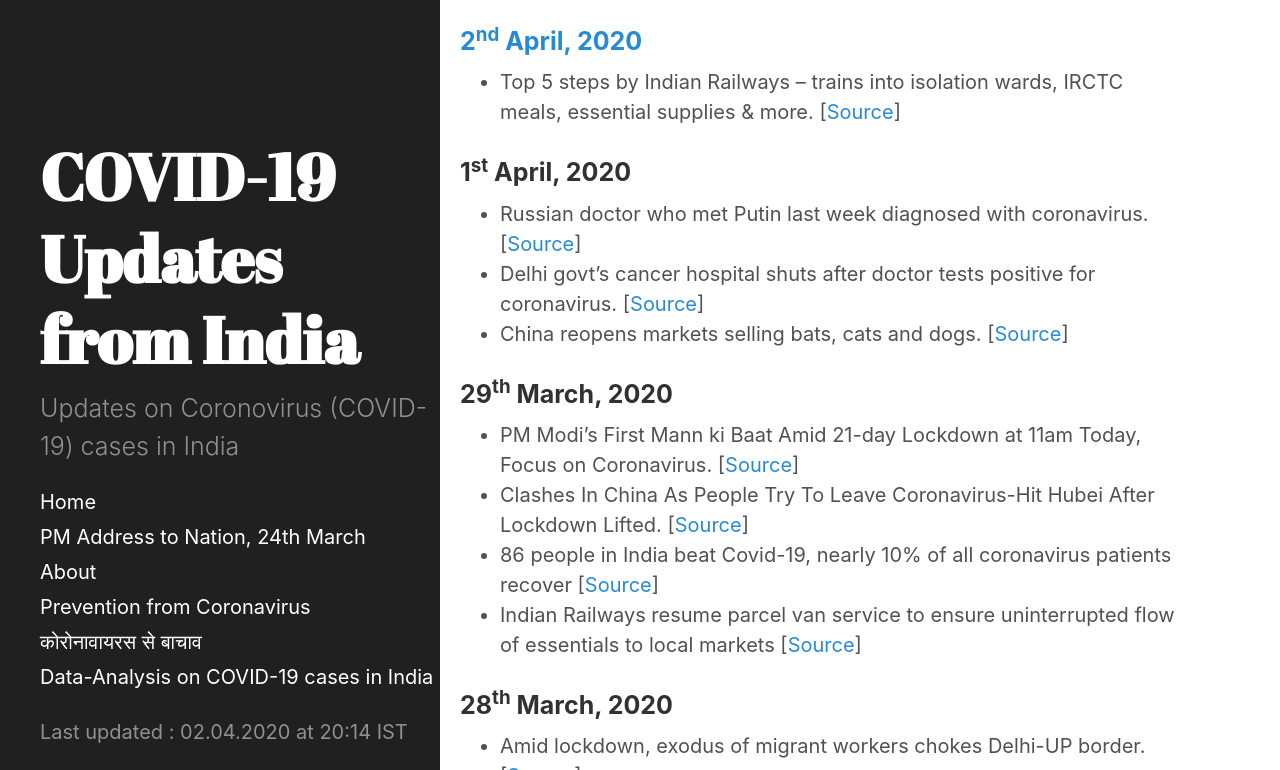
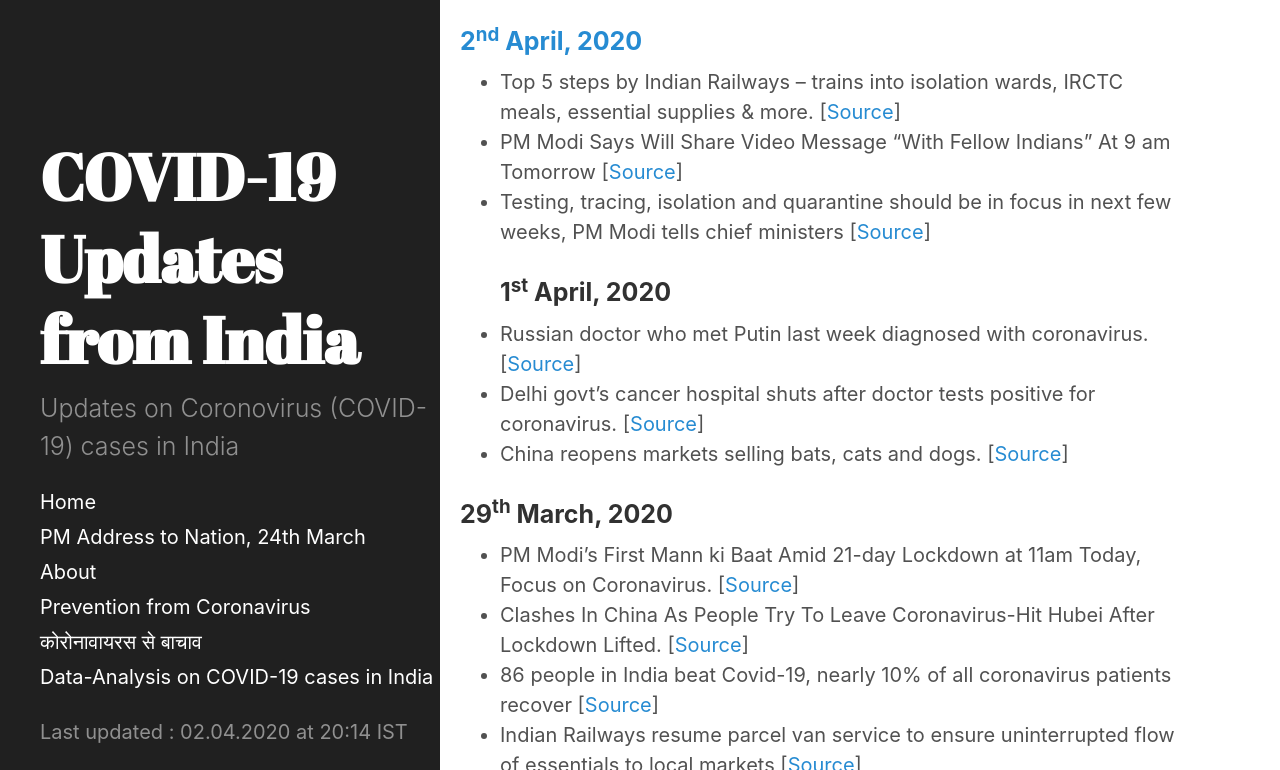
Before and after one commit to bhooraj/covid19updates-india, a Jekyll site: the page built from _posts/2020-03-29-Latest-updates.md, in a window 1280 px wide and 900 px high, scrolled down 1049 px, cut to the strip 130-900 px from the top of the window. Built offline with Jekyll 4.4.1, drawn with Linux system fonts in a browser that asks for light colours.

Commit message:
Update 2020-03-29-Latest-updates.md

```diff
--- a/_posts/2020-03-29-Latest-updates.md
+++ b/_posts/2020-03-29-Latest-updates.md
@@ -13,7 +13,8 @@
 
 ### [2<sup>nd</sup> April, 2020](#updates)
 - Top 5 steps by Indian Railways – trains into isolation wards, IRCTC meals, essential supplies & more. [[Source](https://www.financialexpress.com/infrastructure/railways/great-job-top-5-steps-by-indian-railways-trains-into-isolation-wards-irctc-meals-essential-supplies-more/1915814/)]
-
+- PM Modi Says Will Share Video Message "With Fellow Indians" At 9 am Tomorrow [[Source](https://www.ndtv.com/india-news/pm-narendra-modi-says-he-will-share-video-message-with-my-fellow-indians-at-9-am-tomorrow-2205051)]
+- Testing, tracing, isolation and quarantine should be in focus in next few weeks, PM Modi tells chief ministers [[Source](http://timesofindia.indiatimes.com/articleshow/74947448.cms?utm_source=contentofinterest&utm_medium=text&utm_campaign=cppst)]
 ### 1<sup>st</sup> April, 2020
 - Russian doctor who met Putin last week diagnosed with coronavirus. [[Source](https://www.hindustantimes.com/world-news/russian-doctor-who-met-putin-last-week-diagnosed-with-coronavirus/story-5jmIkv6aATtEzLX0csTFgK.html)]
 - Delhi govt’s cancer hospital shuts after doctor tests positive for coronavirus. [[Source](https://www.hindustantimes.com/india-news/delhi-govt-hospital-doctor-contacts-covid-19-building-shut/story-C5QEegTV4ObcCNFFan3LFL.html)]
```
